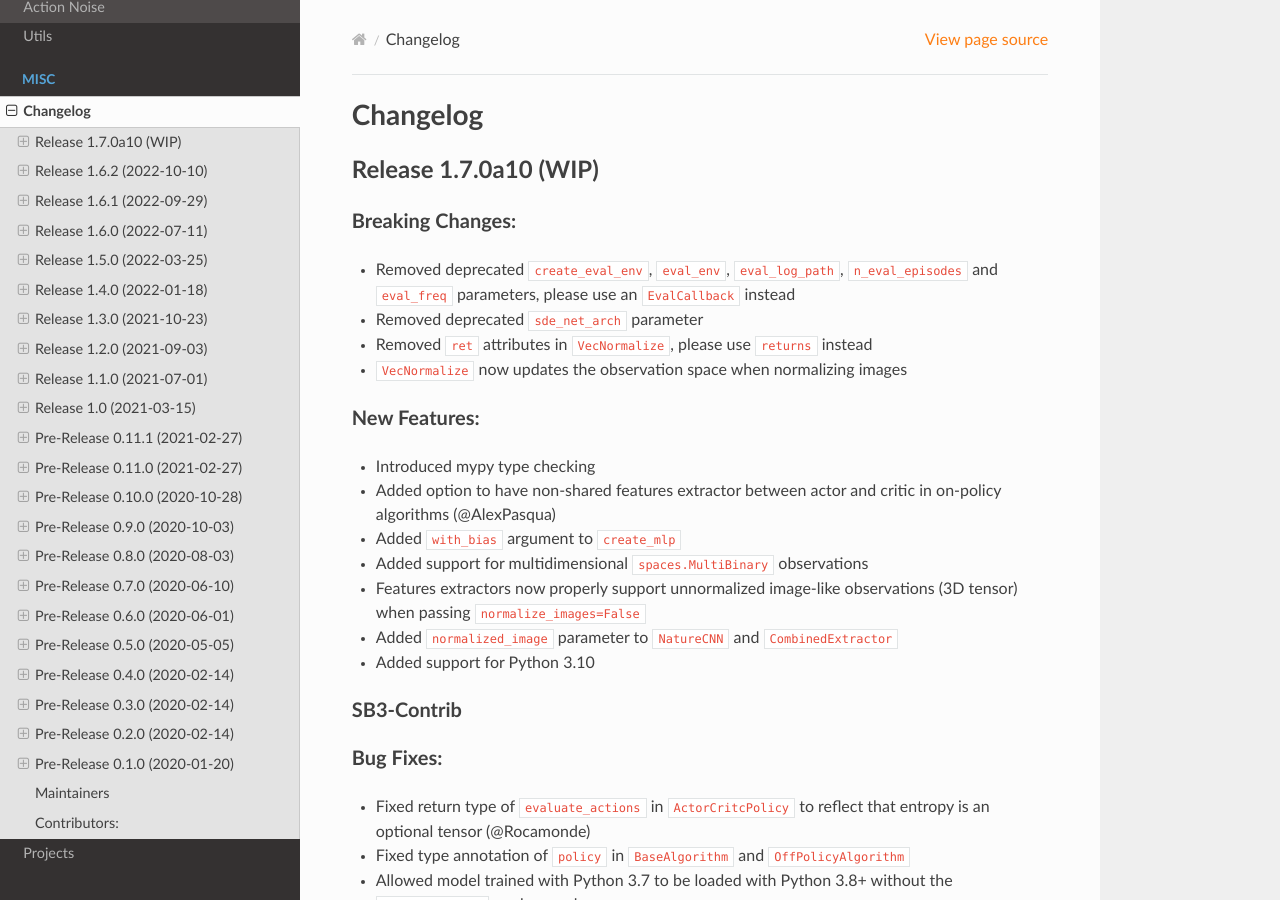
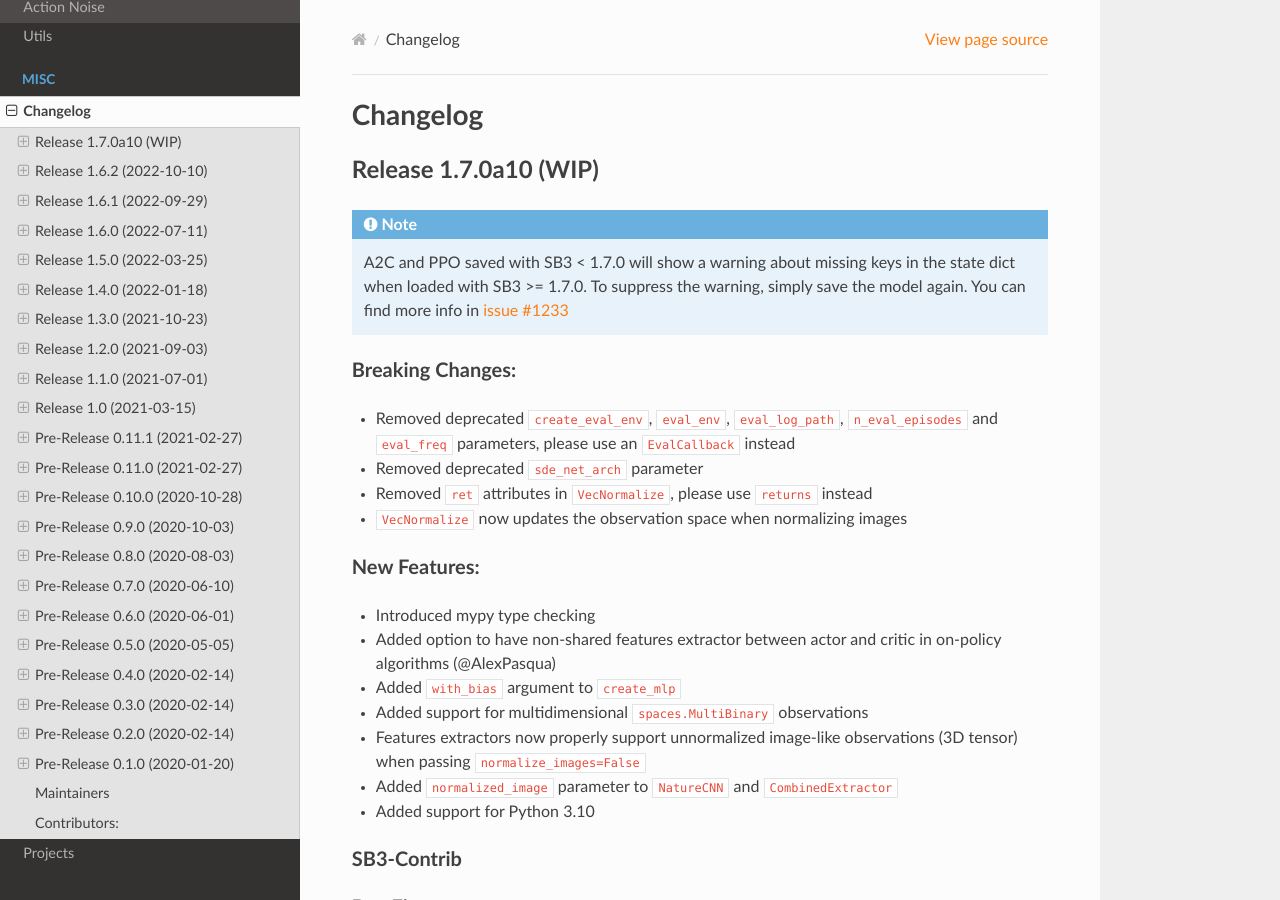
Before and after one commit to DLR-RM/stable-baselines3, a Sphinx documentation site: the page built from docs/misc/changelog.rst, in a window 1280 px wide and 900 px high. Built offline with Sphinx 7.4.7 and the Read the Docs theme 2.0.0, drawn with Linux system fonts in a browser that asks for light colours; pages that are not in the unit, such as notebooks, are missing from menus.

Commit message:
Update doc

```diff
--- a/docs/misc/changelog.rst
+++ b/docs/misc/changelog.rst
@@ -6,6 +6,14 @@ Changelog
 
 Release 1.7.0a10 (WIP)
 --------------------------
+
+.. note::
+
+  A2C and PPO saved with SB3 < 1.7.0 will show a warning about
+  missing keys in the state dict when loaded with SB3 >= 1.7.0.
+  To suppress the warning, simply save the model again.
+  You can find more info in `issue #1233 <https://github.com/DLR-RM/stable-baselines3/issues/1233>`_
+
 
 Breaking Changes:
 ^^^^^^^^^^^^^^^^^
```
